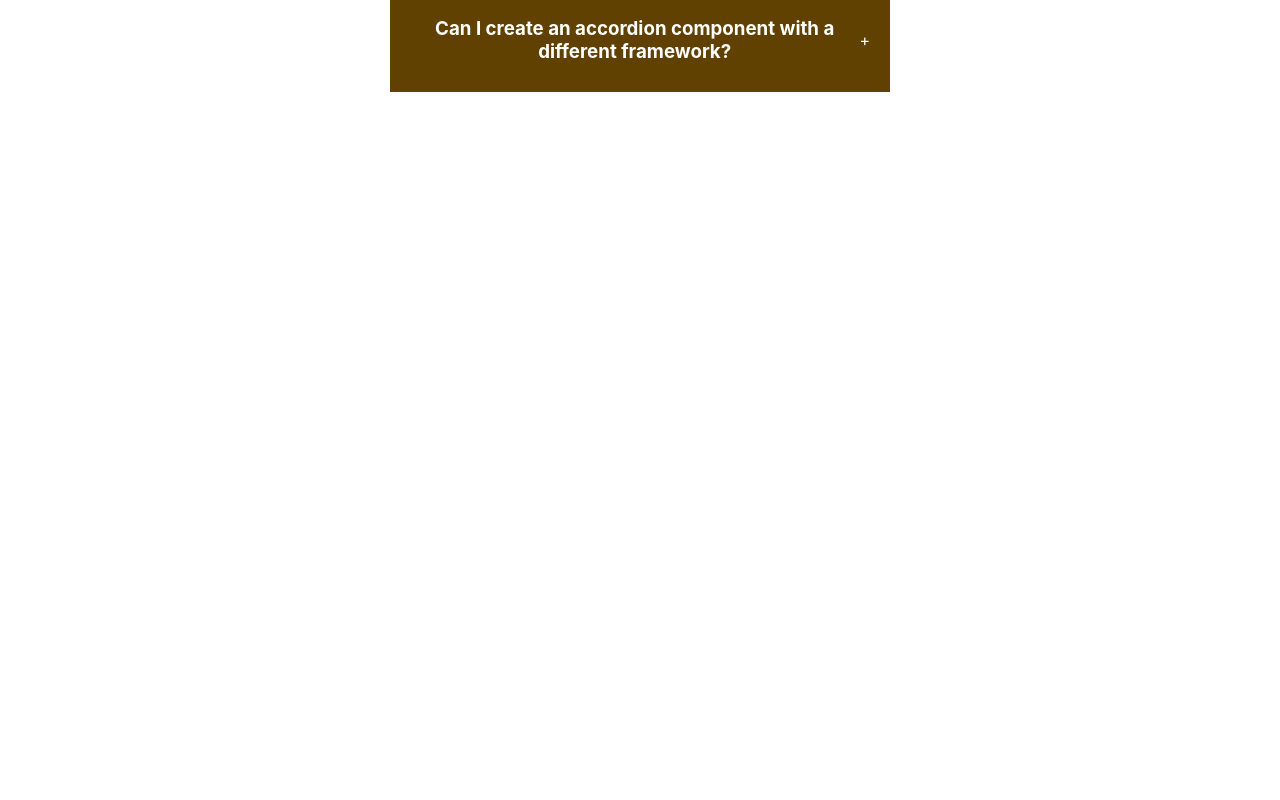
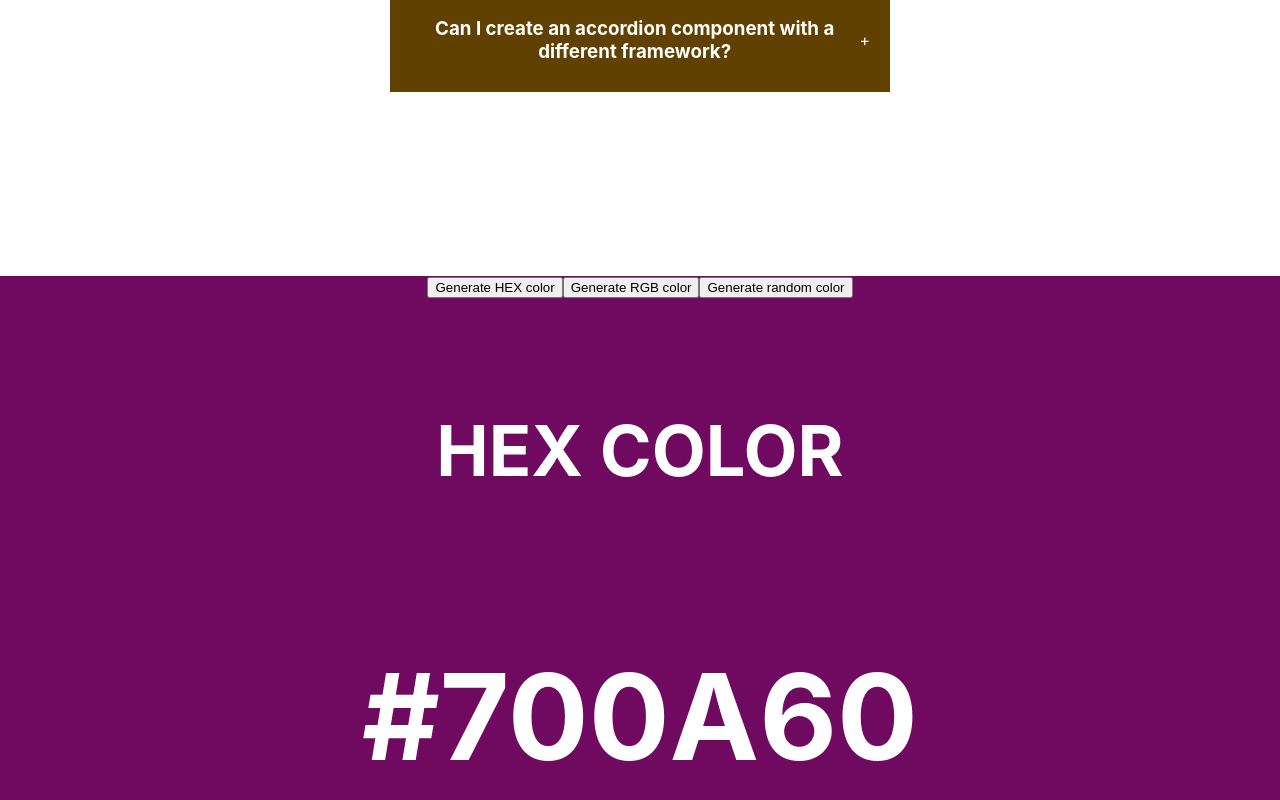
Before and after one commit to Ajinkya-kingre/20-simple-react-projects, a React (Create React App) app: page / in a window 1280 px wide. Shown: the part 524-1324 px from the top of the page. Before the commit the page ends 800 px from the top, so only its background shows below. Built offline with nearby package versions, Linux system fonts and the light colour scheme.

Commit message:
add random-color-generator
random-color-generator change color on each click that includes two type HEX and RGB.

```diff
--- a/src/App.js
+++ b/src/App.js
@@ -1,11 +1,14 @@
 import "./App.css";
 import Accordian from "./components/accordian";
+import RandomColor from "./components/random-color";
 
 function App() {
   return (
     <div className="App">
       {/* Accordian Component */}
       <Accordian />
+      {/* Random-Color-Generator */}
+      <RandomColor/>
     </div>
   );
 }
--- /dev/null
+++ b/src/components/random-color/index.jsx
@@ -0,0 +1,82 @@
+import React, { useEffect, useState } from "react";
+
+export default function RandomColor() {
+  const [typeOfColor, setTypeOfColor] = useState("hex");
+  const [color, setColor] = useState("#000000");
+
+  const randomColorUtility = (length) => {
+    return Math.floor(Math.random() * length);
+  };
+
+  const handleCreateRandomHexColor = () => {
+    let hex = [0, 1, 2, 3, 4, 5, 6, 7, 8, 9, "A", "B", "C", "D", "E", "F"];
+    let hexColor = "#";
+
+    for (let i = 0; i < 6; i++) {
+      hexColor += hex[randomColorUtility(hex.length)];
+    }
+    console.log(hexColor);
+    setColor(hexColor);
+  };
+  const handleCreateRandomRgbColor = () => {
+    const r = randomColorUtility(256);
+    const g = randomColorUtility(256);
+    const b = randomColorUtility(256);
+
+    setColor(`rgb(${r},${g},${b})`);
+  };
+
+  useEffect(() => {
+    if (typeOfColor === "rgb")handleCreateRandomRgbColor();
+    else handleCreateRandomHexColor();
+
+  }, [typeOfColor]);
+
+  return (
+    <div
+      style={{
+        width: "100vw",
+        height: "100vh",
+        background: color,
+      }}
+    >
+      <button
+        onClick={() => {
+          setTypeOfColor("hex");
+        }}
+      >
+        Generate HEX color
+      </button>
+      <button
+        onClick={() => {
+          setTypeOfColor("rgb");
+        }}
+      >
+        Generate RGB color
+      </button>
+      <button
+        onClick={
+          typeOfColor === "hex"
+            ? handleCreateRandomHexColor
+            : handleCreateRandomRgbColor
+        }
+      >
+        Generate random color
+      </button>
+      <div
+        style={{
+          display: "flex",
+          justifyContent: "center",
+          alignItems: "center",
+          color: "#fff",
+          fontSize: "60px",
+          marginTop: "40px",
+          flexDirection: "column",
+        }}
+      >
+        <h3>{typeOfColor === "hex" ? "HEX COLOR" : "RGB COLOR"}</h3>
+        <h1>{color}</h1>
+      </div>
+    </div>
+  );
+}
```
